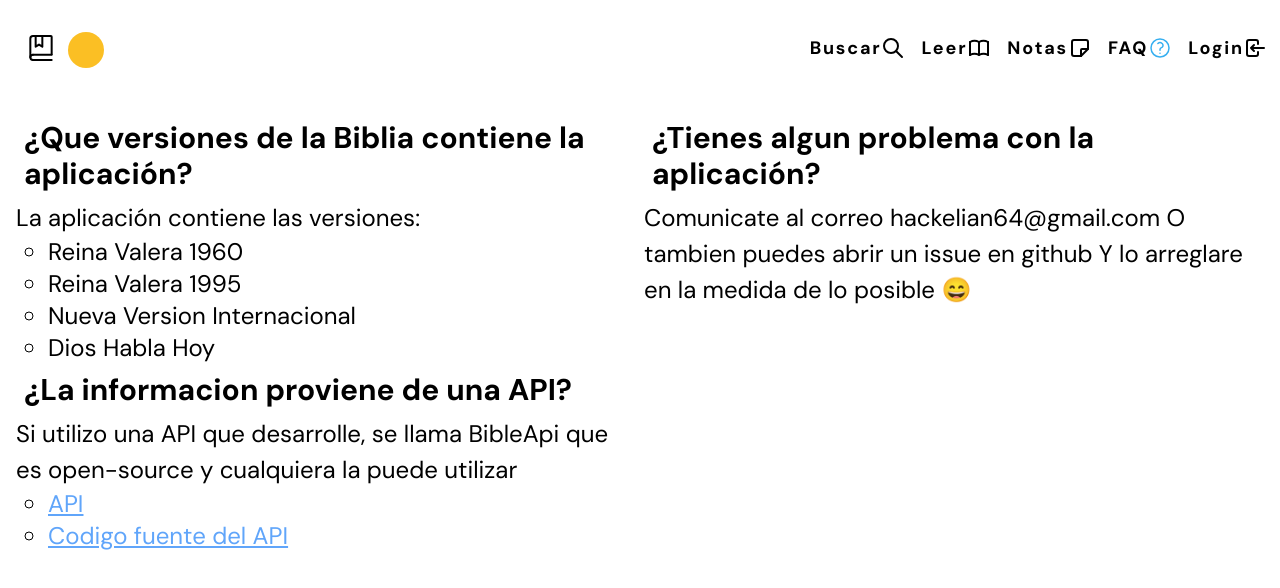
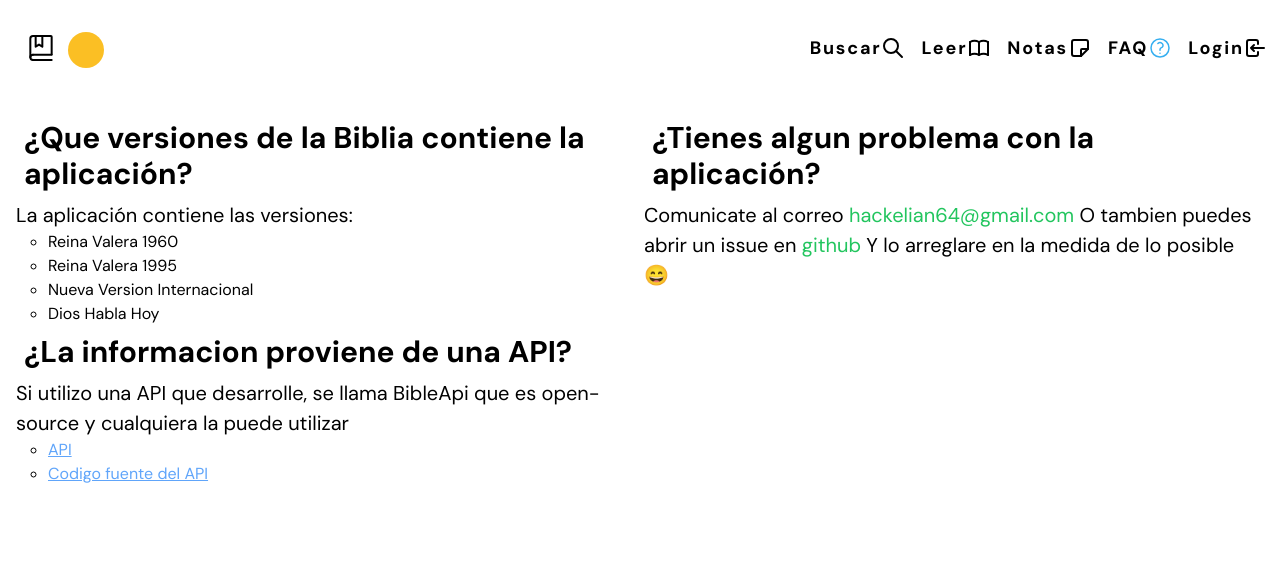
Before and after one commit to Atticus64/BibleApp, a SvelteKit app: page /about in a window 1280 px wide. Shown: the top 588 px of the page. Built offline with nearby package versions, Linux system fonts and the light colour scheme; no server answers.

Commit message:
fix: styles buggy

```diff
--- a/src/routes/+page.svelte
+++ b/src/routes/+page.svelte
@@ -16,11 +16,11 @@
 			<Button
 				href="/chapter/rv1960/genesis/1"
 				color="blue"
-				className="hover:scale-105 transition-transform p-8"
+				className="hover:scale-105 hover:text-white transition-transform p-8"
 			>
 				Estudiar la Biblia
 			</Button>
-			<Button href="/about" className="hover:scale-105 transition-transform p-8">
+			<Button href="/about" className="hover:scale-105 hover:text-black transition-transform p-8">
 				Preguntas frecuentes
 			</Button>
 		</div>
--- a/src/routes/about/+page.svelte
+++ b/src/routes/about/+page.svelte
@@ -8,9 +8,9 @@
 		<h2 class="question p-2 text-3xl font-bold">
 			¿Que versiones de la Biblia contiene la aplicación?
 		</h2>
-		<div class="text-2xl">
+		<div class="text-xl">
 			<p>La aplicación contiene las versiones:</p>
-			<ul>
+			<ul class="text-base">
 				<li>Reina Valera 1960</li>
 				<li>Reina Valera 1995</li>
 				<li>Nueva Version Internacional</li>
@@ -18,12 +18,12 @@
 			</ul>
 		</div>
 		<h2 class="question p-2 text-3xl font-bold">¿La informacion proviene de una API?</h2>
-		<div class="text-2xl">
+		<div class="text-xl">
 			<p>
 				Si utilizo una API que desarrolle, se llama BibleApi que es open-source y cualquiera la
 				puede utilizar
 			</p>
-			<ul>
+			<ul class="text-base">
 				<li>
 					<a href="https://bible-api.deno.dev/api" target="_blank" class="text-blue-400 underline"
 						>API</a
@@ -41,17 +41,20 @@
 	</div>
 	<div>
 		<h2 class="question p-2 text-3xl font-bold">¿Tienes algun problema con la aplicación?</h2>
-		<div class="text-2xl">
+		<div class="text-xl">
 			<p>
 				Comunicate al correo
-				<a href="mailto:hackelian64@gmail.com" class="hover:text-green-600 hover:underline">
+				<a
+					href="mailto:hackelian64@gmail.com"
+					class="hover:text-blue-500 text-green-500 hover:underline"
+				>
 					hackelian64@gmail.com
 				</a>
 
 				O tambien puedes abrir un issue en
 				<a
 					href="https://github.com/Atticus64/BibleApp/issues/new"
-					class="hover:text-blue-600 hover:underline"
+					class="hover:text-blue-600 text-green-500 hover:underline"
 				>
 					github
 				</a>
```
